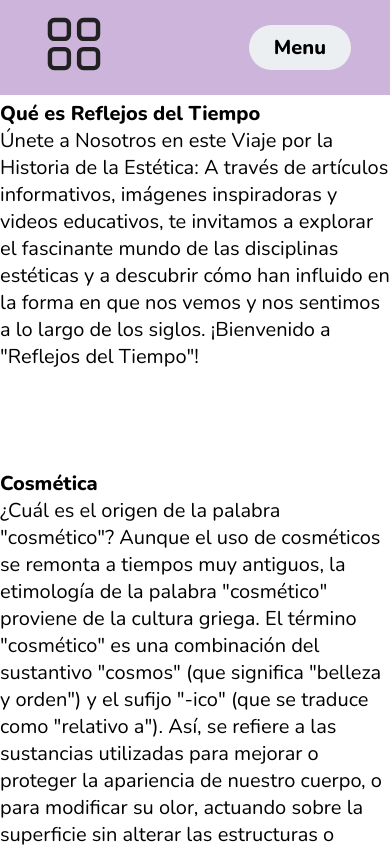
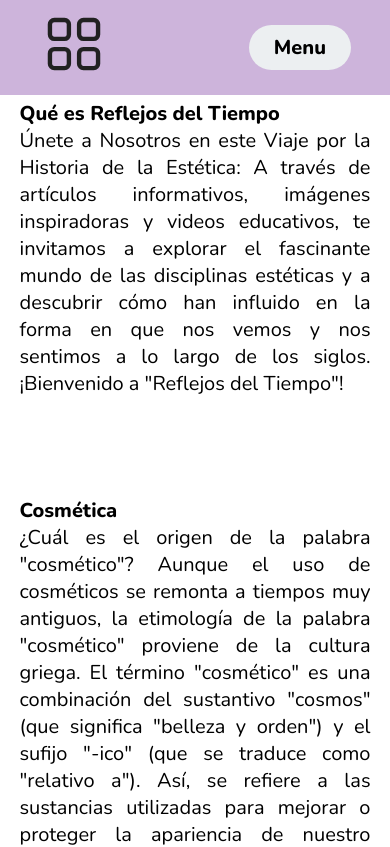
Before and after one commit to Wildagga/Reflejos-del-Tiempo, an Angular app: page / in a window 390 px wide. Shown: the top 847 px of the page. Built offline with nearby package versions, Linux system fonts and the light colour scheme.

Commit message:
Espaciado en los p

```diff
--- a/src/app/content/main/main.component.css
+++ b/src/app/content/main/main.component.css
@@ -1,6 +1,17 @@
 .container {
     padding-top: 100px;
+    margin: 0 15% 20px 15%;
 }
 .container h2 {
     padding-top: 100px;
 }
+
+p {
+    text-align: justify;
+}
+
+@media screen and (max-width: 800px){
+    .container {
+        margin: 0 5% 20px 5%;
+    }
+}
```
